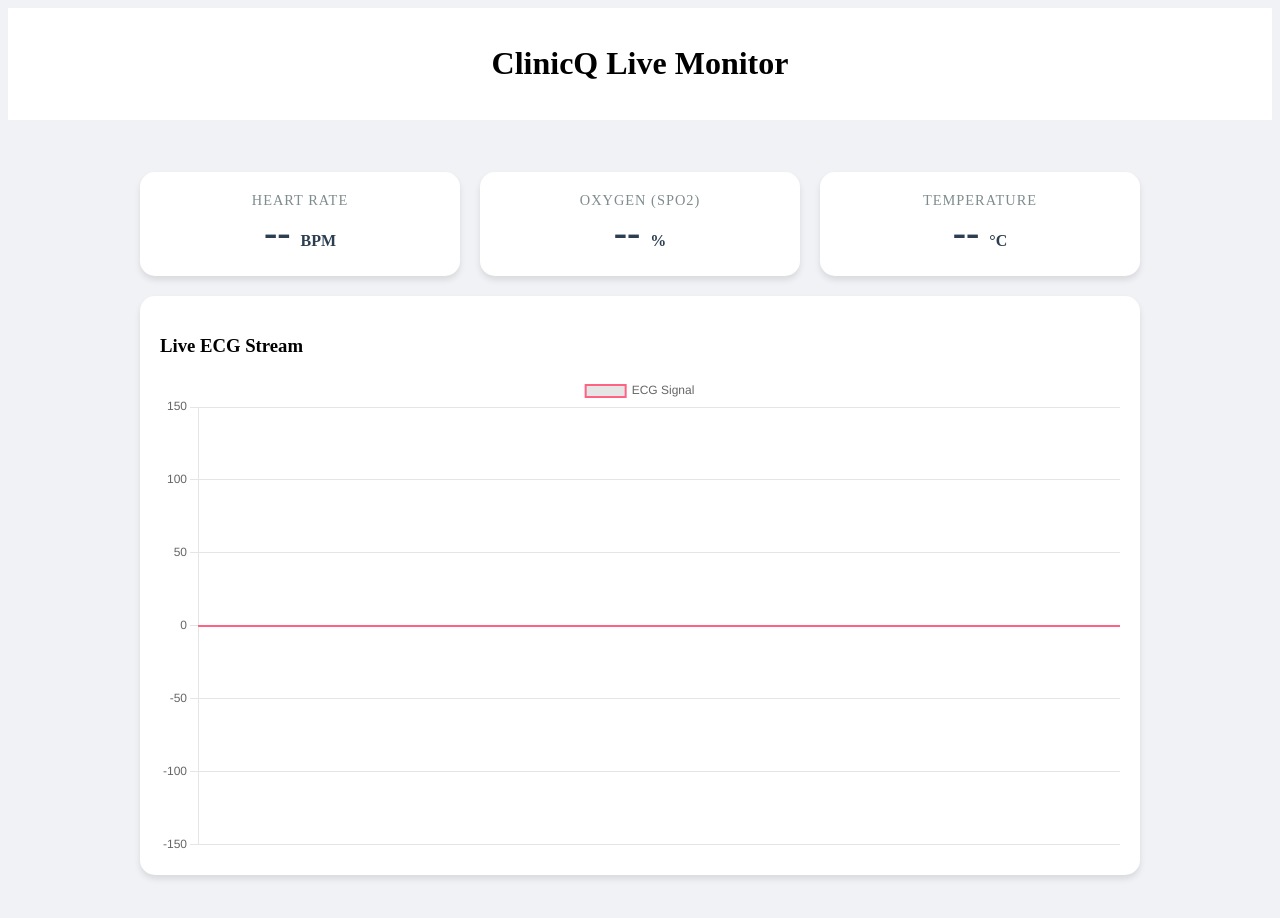
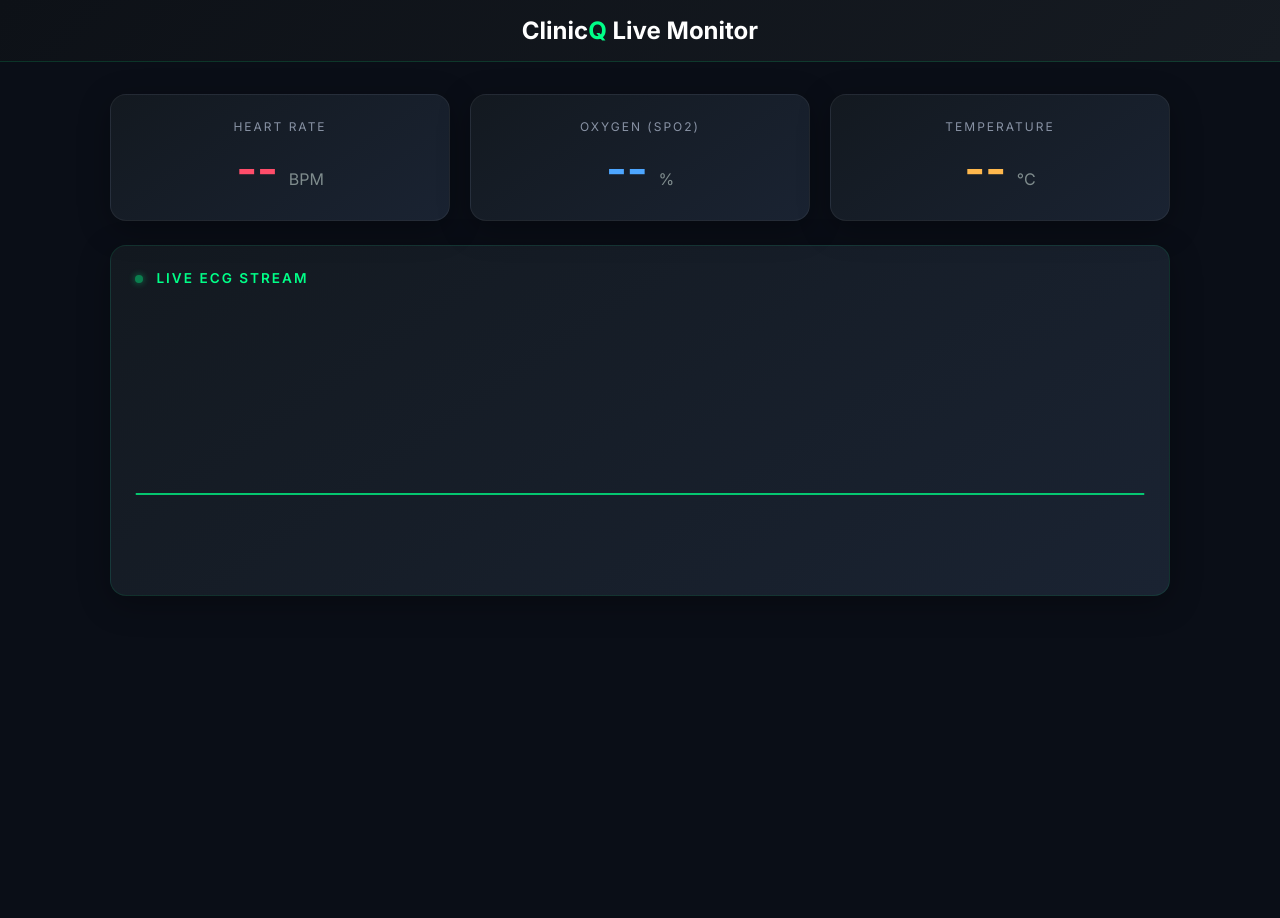
Before and after one commit to heresshashank/clinicq-health-monitor, a website: page dashboard.html in a window 1280 px wide. After the commit the page ends 800 px from the top, so only its background shows below. Drawn offline with nearby package versions, Linux system fonts and the light colour scheme; no server answers.

Commit message:
Fix ECG chart: listen on sensor_data instead of ecg_stream, sharper waveform, dark theme dashboard

```diff
--- a/dashboard.html
+++ b/dashboard.html
@@ -3,33 +3,73 @@
 <head>
     <meta charset="UTF-8">
     <title>Patient Monitor - ClinicQ</title>
-    <link rel="stylesheet" href="style.css">
+
     <script src="/socket.io/socket.io.js"></script>
     <script src="https://cdn.jsdelivr.net/npm/chart.js"></script>
     <style>
-        /* Specific Dashboard Styles */
-        body { background: #f0f2f5; }
-        .dashboard-container { max-width: 1000px; margin: 2rem auto; padding: 20px; }
+        @import url('https://fonts.googleapis.com/css2?family=Inter:wght@400;600;700&display=swap');
+
+        * { margin: 0; padding: 0; box-sizing: border-box; }
+        body { background: #0a0e17; font-family: 'Inter', sans-serif; color: #e0e0e0; }
+
+        header {
+            background: linear-gradient(135deg, #0d1117 0%, #161b22 100%);
+            padding: 1rem 2rem;
+            text-align: center;
+            border-bottom: 1px solid rgba(0, 255, 136, 0.15);
+        }
+        .logo { font-size: 1.5rem; font-weight: 700; color: #fff; }
+        .logo-highlight { color: #00ff88; }
+
+        .dashboard-container { max-width: 1100px; margin: 2rem auto; padding: 0 20px; }
 
         .vitals-grid {
-            display: grid; grid-template-columns: repeat(3, 1fr); gap: 20px; margin-bottom: 20px;
+            display: grid; grid-template-columns: repeat(3, 1fr); gap: 20px; margin-bottom: 24px;
         }
         .vital-card {
-            background: white; padding: 20px; border-radius: 15px;
-            box-shadow: 0 4px 6px rgba(0,0,0,0.1); text-align: center;
+            background: linear-gradient(145deg, #131920, #1a2332);
+            padding: 24px; border-radius: 16px;
+            border: 1px solid rgba(255,255,255,0.06);
+            box-shadow: 0 8px 32px rgba(0,0,0,0.3); text-align: center;
+            transition: transform 0.2s ease, box-shadow 0.2s ease;
         }
-        .vital-value { font-size: 2.5rem; font-weight: bold; color: #2c3e50; }
-        .vital-label { color: #7f8c8d; text-transform: uppercase; font-size: 0.9rem; letter-spacing: 1px; }
+        .vital-card:hover {
+            transform: translateY(-2px);
+            box-shadow: 0 12px 40px rgba(0,0,0,0.4);
+        }
+        .vital-value { font-size: 2.8rem; font-weight: 700; color: #ffffff; }
+        .vital-value .unit { font-size: 1rem; color: #7f8c8d; font-weight: 400; }
+        .vital-label { color: #8892a4; text-transform: uppercase; font-size: 0.75rem; letter-spacing: 2px; margin-bottom: 8px; }
+
+        .vital-card:nth-child(1) .vital-value { color: #ff4d6a; }
+        .vital-card:nth-child(2) .vital-value { color: #4da6ff; }
+        .vital-card:nth-child(3) .vital-value { color: #ffb84d; }
 
         .ecg-container {
-            background: white; padding: 20px; border-radius: 15px;
-            box-shadow: 0 4px 6px rgba(0,0,0,0.1);
+            background: linear-gradient(145deg, #131920, #1a2332);
+            padding: 24px; border-radius: 16px;
+            border: 1px solid rgba(0, 255, 136, 0.1);
+            box-shadow: 0 8px 32px rgba(0,0,0,0.3);
+        }
+        .ecg-container h3 {
+            color: #00ff88; font-size: 0.85rem; text-transform: uppercase;
+            letter-spacing: 2px; margin-bottom: 16px; font-weight: 600;
+        }
+
+        .status-dot {
+            display: inline-block; width: 8px; height: 8px;
+            background: #00ff88; border-radius: 50%; margin-right: 8px;
+            animation: pulse-dot 1.5s infinite;
+        }
+        @keyframes pulse-dot {
+            0%, 100% { opacity: 1; box-shadow: 0 0 4px #00ff88; }
+            50% { opacity: 0.4; box-shadow: 0 0 8px #00ff88; }
         }
     </style>
 </head>
 <body>
 
-    <header style="background: white; padding: 1rem; text-align: center; margin-bottom: 2rem;">
+    <header>
         <h1 class="logo">Clinic<span class="logo-highlight">Q</span> Live Monitor</h1>
     </header>
 
@@ -37,21 +77,21 @@
         <div class="vitals-grid">
             <div class="vital-card">
                 <div class="vital-label">Heart Rate</div>
-                <div class="vital-value"><span id="bpm">--</span> <small style="font-size:1rem">BPM</small></div>
+                <div class="vital-value"><span id="bpm">--</span> <span class="unit">BPM</span></div>
             </div>
             <div class="vital-card">
                 <div class="vital-label">Oxygen (SpO2)</div>
-                <div class="vital-value"><span id="spo2">--</span> <small style="font-size:1rem">%</small></div>
+                <div class="vital-value"><span id="spo2">--</span> <span class="unit">%</span></div>
             </div>
             <div class="vital-card">
                 <div class="vital-label">Temperature</div>
-                <div class="vital-value"><span id="temp">--</span> <small style="font-size:1rem">°C</small></div>
+                <div class="vital-value"><span id="temp">--</span> <span class="unit">°C</span></div>
             </div>
         </div>
 
         <div class="ecg-container">
-            <h3>Live ECG Stream</h3>
-            <canvas id="ecgChart"></canvas>
+            <h3><span class="status-dot"></span> Live ECG Stream</h3>
+            <canvas id="ecgChart" height="80"></canvas>
         </div>
     </div>
 
@@ -60,24 +100,31 @@
 
         // --- 1. Setup Chart.js ---
         const ctx = document.getElementById('ecgChart').getContext('2d');
+        const DATA_POINTS = 200; // More points = more beats visible
         const ecgChart = new Chart(ctx, {
             type: 'line',
             data: {
-                labels: Array(50).fill(''), // 50 Empty labels for X-axis
+                labels: Array(DATA_POINTS).fill(''),
                 datasets: [{
                     label: 'ECG Signal',
-                    borderColor: '#ff6384',
-                    borderWidth: 2,
-                    data: Array(50).fill(0), // Start with zeros
-                    tension: 0.4, // Smooth curves
-                    pointRadius: 0 // Hide dots for a clean line
+                    borderColor: '#00ff88',
+                    borderWidth: 1.5,
+                    data: Array(DATA_POINTS).fill(0),
+                    tension: 0.1,    // Low tension = sharp peaks
+                    pointRadius: 0,
+                    fill: false
                 }]
             },
             options: {
-                animation: false, // Important: Disable animation for real-time performance
+                responsive: true,
+                animation: false,
+                plugins: { legend: { display: false } },
                 scales: {
-                    y: { min: -150, max: 150 }, // Adjust based on your simulator values
-                    x: { display: false } // Hide X-axis labels
+                    y: {
+                        min: -60, max: 150,
+                        display: false
+                    },
+                    x: { display: false }
                 }
             }
         });
@@ -91,14 +138,13 @@
             document.getElementById('temp').innerText = data.temp;
         });
 
-        // Update Graph (ECG)
-        socket.on('ecg_stream', (value) => {
-            // Remove oldest point
-            ecgChart.data.datasets[0].data.shift();
-            // Add new point
-            ecgChart.data.datasets[0].data.push(value);
-            // Redraw
-            ecgChart.update();
+        // Update Graph (ECG) - listen on 'sensor_data' and extract ecg value
+        socket.on('sensor_data', (data) => {
+            if (data.ecg !== undefined) {
+                ecgChart.data.datasets[0].data.shift();
+                ecgChart.data.datasets[0].data.push(data.ecg);
+                ecgChart.update();
+            }
         });
     </script>
 </body>
```
Also changed, not shown: index.html (+9 -6 lines), simulator.js (+72 -8 lines).
